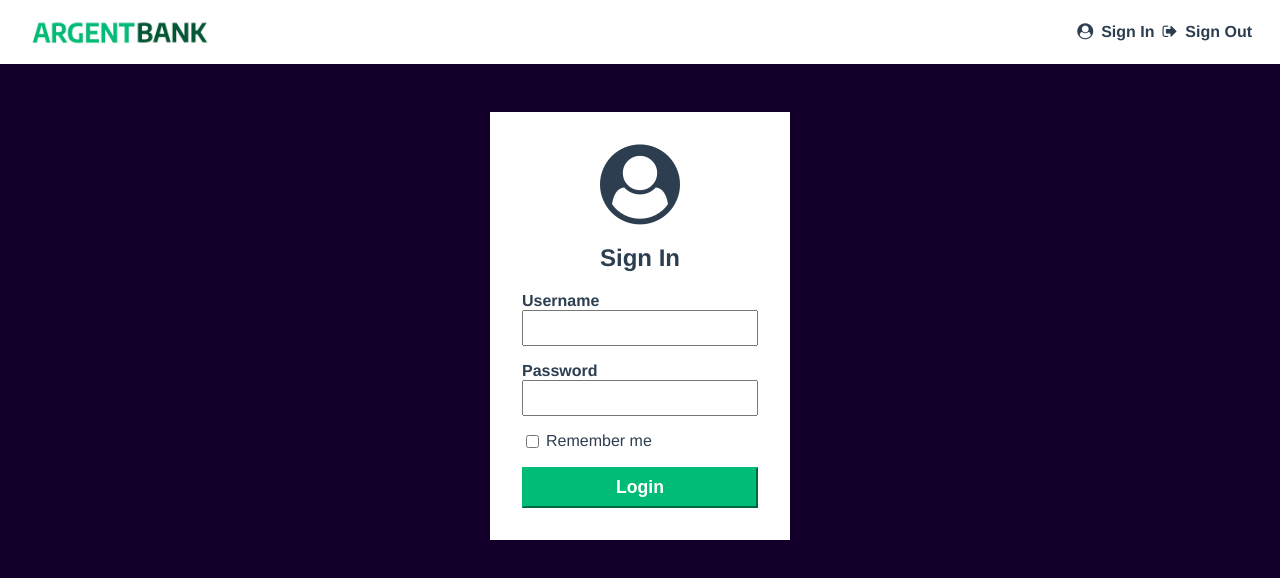
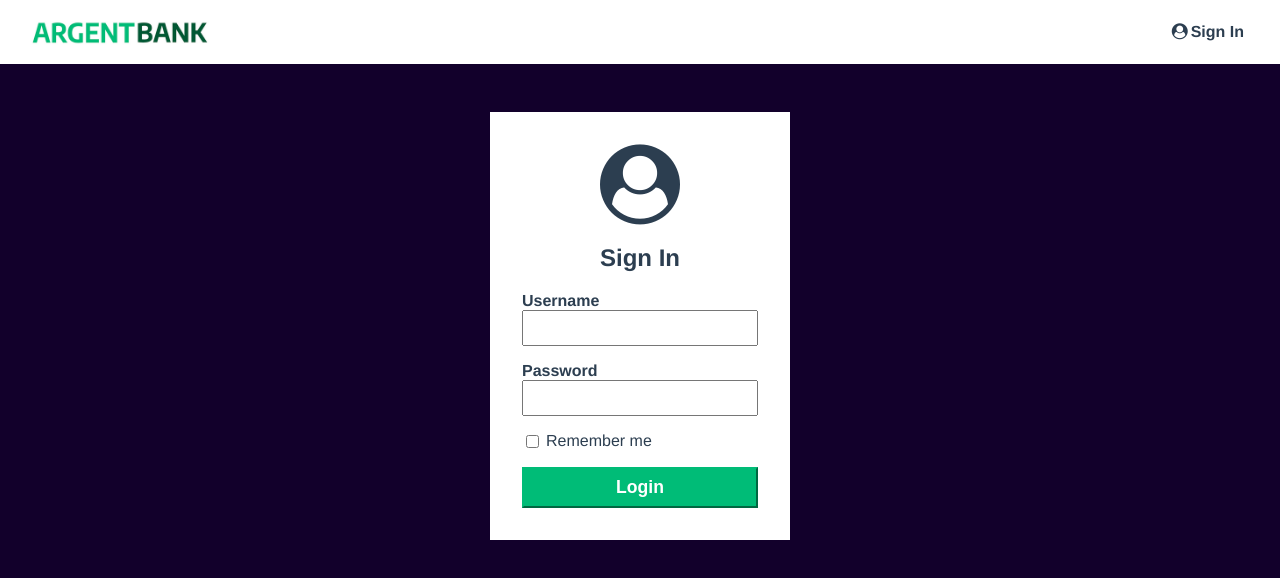
Before and after one commit to WolverineFR/Projet_11_Implementez_le-front-end_d_une_application_bancaire_avec_React, a React (Create React App) app: page /login in a window 1280 px wide. Shown: the top 578 px of the page. Built offline with nearby package versions, Linux system fonts and the light colour scheme.

Commit message:
mise a jour des fichiers

```diff
--- a/src/App.js
+++ b/src/App.js
@@ -5,7 +5,7 @@ import { BrowserRouter as Router, Route, Routes } from "react-router-dom";
 import Header from "./components/Header";
 import Footer from "./components/Footer";
 import LoginPage from "./pages/Login";
-import Authentification from "./components/Authentification";
+// import Authentification from "./components/Authentification";
 import User from "./pages/User";
 
 function App() {
@@ -15,7 +15,7 @@ function App() {
       <Routes>
         <Route path="/" element={<Home />} />
         <Route path="/login" element={<LoginPage />} />
-        <Route path="/user" element={Authentification(User)} />
+        <Route path="/user" element={<User />} />
       </Routes>
       <Footer />
     </Router>
--- a/src/Store/UserSlice.js
+++ b/src/Store/UserSlice.js
@@ -28,7 +28,9 @@ export const loginUser = createAsyncThunk(
       );
       const userData = await responseProfile.json();
       localStorage.setItem("user", JSON.stringify(userData.body));
-      return userData;
+
+      // return des données utilisateurs (nom, prenom, pseudo, etc..)
+      return userData.body;
     }
   }
 );
@@ -56,7 +58,7 @@ const userSlice = createSlice({
         state.loading = false;
         state.data = null;
         console.log(action.error.message);
-        if (action.error.message === "Request failed with status code 400") {
+        if (action.error.message === "Request failed with status code 401") {
           state.error = "Accès refusé ! Données invalides";
         } else {
           state.error = action.error.message;
--- a/src/Store/index.js
+++ b/src/Store/index.js
@@ -1,11 +1,9 @@
 import { configureStore } from "@reduxjs/toolkit";
 import userReducer from "./UserSlice";
-import reducer from "./reducers";
 
 const store = configureStore({
   reducer: {
     user: userReducer,
-    isLoggedIn: reducer,
   },
 });
 
--- a/src/Store/isLoggedIn.js
+++ /dev/null
@@ -1,6 +0,0 @@
-export const setLoggedIn = (isLoggedIn) => {
-  return {
-    type: "SET_LOGGED_IN",
-    isLoggedIn,
-  };
-};
--- a/src/Store/reducers.js
+++ /dev/null
@@ -1,17 +0,0 @@
-const initialState = {
-  isLoggedIn: false,
-};
-
-const reducer = (state = initialState, action) => {
-  switch (action.type) {
-    case "SET_LOGGED_IN":
-      return {
-        ...state,
-        isLoggedIn: action.isLoggedIn,
-      };
-    default:
-      return state;
-  }
-};
-
-export default reducer;
--- a/src/components/Authentification/index.jsx
+++ /dev/null
@@ -1,17 +0,0 @@
-import React from "react";
-import { useNavigate } from "react-router-dom";
-import { useSelector } from "react-redux";
-
-const Authentification = (Component) => {
-  const Authentification2 = (props) => {
-    let navigate = useNavigate();
-    const isLoggedIn = useSelector((state) => state.auth.isLoggedIn);
-
-    if (!isLoggedIn) {
-      return navigate("/login");
-    }
-    return <Component {...props} />;
-  };
-  return Authentification2;
-};
-export default Authentification;
--- a/src/components/Header/index.jsx
+++ b/src/components/Header/index.jsx
@@ -1,17 +1,23 @@
 import React from "react";
 import logo from "../../assets/argentBankLogo.png";
 import { NavLink } from "react-router-dom";
-import { useSelector, useDispatch } from "react-redux";
-import { setLoggedIn } from "../../Store/isLoggedIn";
+// import { useSelector, useDispatch } from "react-redux";
+// import { setLoggedIn } from "../../Store/isLoggedIn";
 
 function Header() {
-  const isLoggedIn = useSelector((state) => state.isLoggedIn);
-  const dispatch = useDispatch();
+  // const isLoggedIn = useSelector((state) => state.isLoggedIn);
+  // const dispatch = useDispatch();
+
+  const token = localStorage.getItem("token");
+
+  const userDataString = localStorage.getItem("user");
+  const userData = JSON.parse(userDataString);
 
   function logOut() {
     localStorage.removeItem("token");
     localStorage.removeItem("user");
-    dispatch(setLoggedIn(false));
+    window.location.reload();
+    // dispatch(setLoggedIn(false));
   }
   return (
     <div className="Header">
@@ -25,16 +31,23 @@ function Header() {
           <h1 className="sr-only">Argent Bank</h1>
         </NavLink>
         <div className="LogBox">
+          {!token && (
             <NavLink to="/Login" className="main-nav-item">
               <i className="fa fa-user-circle"></i>
               Sign In
             </NavLink>
-          {isLoggedIn && (
-            // verifier pourquoi il est actif tout le temps
+          )}
+          {token && (
+            <>
+              <NavLink to="/User" className="main-nav-item">
+                <i class="fa fa-user-circle"></i>
+                {userData.firstName}
+              </NavLink>
               <NavLink className="main-nav-item" to="/" onClick={logOut}>
                 <i className="fa fa-sign-out"></i>
                 Sign Out
               </NavLink>
+            </>
           )}
         </div>
       </nav>
--- a/src/pages/Login/index.jsx
+++ b/src/pages/Login/index.jsx
@@ -4,14 +4,18 @@ import { useNavigate } from "react-router-dom";
 import { loginUser } from "../../Store/UserSlice";
 
 function LoginPage() {
+  // rediriger apres connection
   const navigate = useNavigate();
 
+  // usestate des mails et mdp
   const [email, setEmail] = useState("");
   const [password, setPassword] = useState("");
 
   const { loading, error } = useSelector((state) => state.user);
 
   const dispatch = useDispatch();
+
+  // à l'envoie du formulaire
   const onSubmit = async (e) => {
     e.preventDefault();
     let userCredentials = {
--- a/src/pages/User/index.jsx
+++ b/src/pages/User/index.jsx
@@ -1,8 +1,15 @@
 import React from "react";
+// import { useSelector } from "react-redux";
 // import { loginUser } from "../../Store/UserSlice";
 
 function User() {
-  const userData = localStorage.getItem("user");
+  // data dans state (se reinitialise apres refresh)
+  // const userData = useSelector((state) => state.user.data);
+
+  // data dans local storage
+  const userDataString = localStorage.getItem("user");
+  const userData = JSON.parse(userDataString);
+
   return (
     <main className="main bg-dark">
       <div className="header">
--- a/src/utils/style/main.css
+++ b/src/utils/style/main.css
@@ -61,8 +61,8 @@ body {
 .main-nav-item {
   display: flex;
   text-decoration: none;
-  margin-right: 0.5rem;
-  gap: 8px;
+  margin-right: 1rem;
+  gap: 3px;
 }
 
 .main-nav-item:hover {
```
Lines whose indentation alone changed are shown as unchanged.
